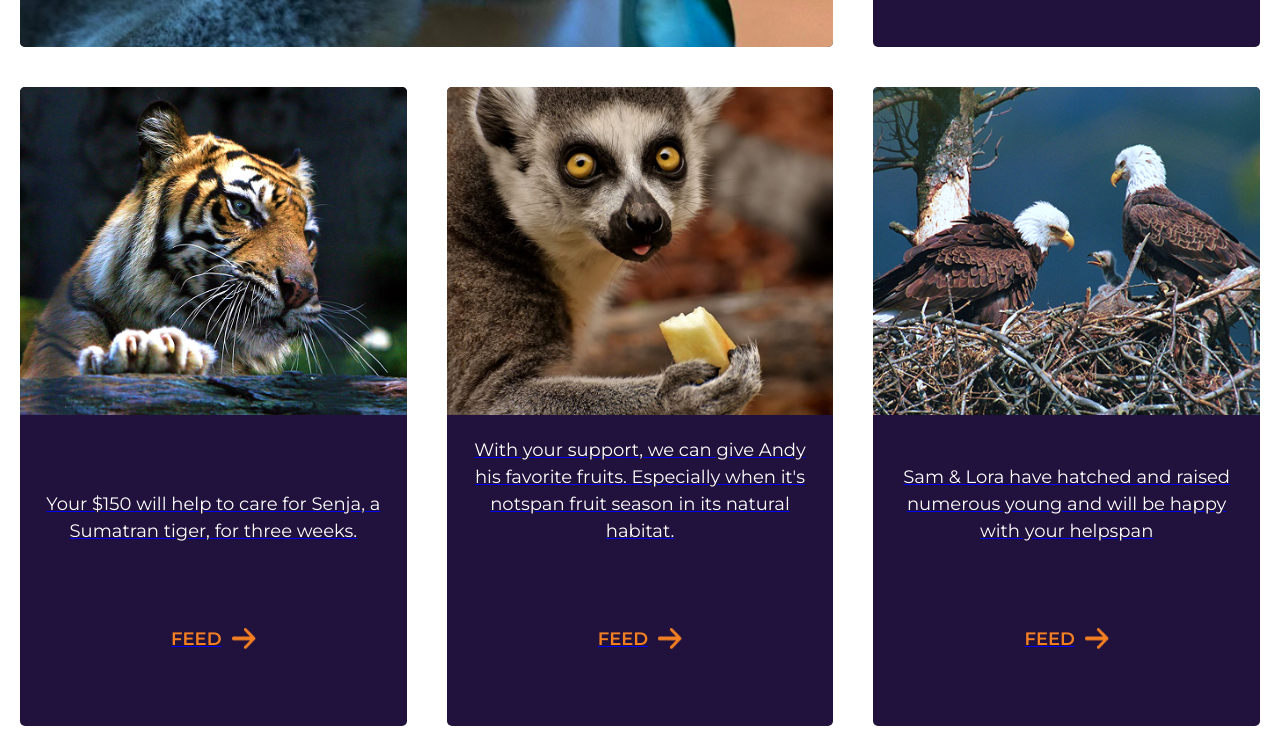
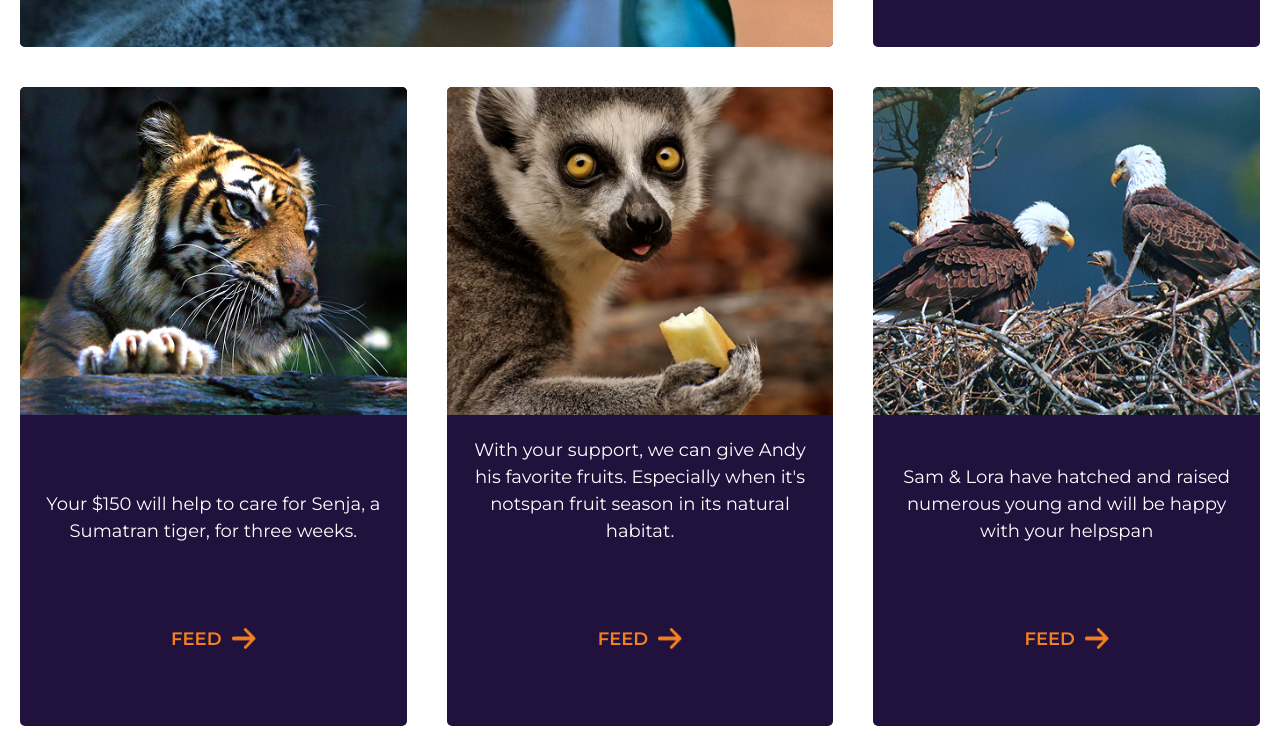
Before and after one commit to iskonplus/Online-ZOO, a plain HTML site: page online-zoo/pages/landing/index.html in a window 1280 px wide. Shown: the part 10388-11140 px from the top of the page. Drawn offline with Linux system fonts and the light colour scheme.

Commit message:
fix: resolve validation issues and address reported bugs

```diff
--- a/online-zoo/pages/landing/index.html
+++ b/online-zoo/pages/landing/index.html
@@ -447,9 +447,9 @@
                         <div class="wrapper-care-card-content">
                             <p>With your support, we can give Andy his favorite fruits. Especially when it's notspan            fruit
                                 season in its natural habitat.</p>
-                            <button class="glass-btn">feed
+                            <span class="glass-btn">feed
                                 <img src="/assets/icons/arrow-orange.png" alt="arrow icon" class="arrow">
-                            </button>
+                            </span>
                         </div>
                     </a>
 
@@ -459,7 +459,7 @@
                             <p>Your $30 could give Lucas a slice of panda cake, made with our secret recipe.</p>
                             <span class="glass-btn">feed
                                 <img src="/assets/icons/arrow-orange.png" alt="arrow icon" class="arrow">
-                            </b>
+                            </span>
                         </div>
                     </a>
 
@@ -467,9 +467,9 @@
                         <img src="/assets/images/image-141.png" alt="photo animal" class="care-for-card-image">
                         <div class="wrapper-care-card-content">
                             <p>Sam & Lora have hatched and raised numerous young and will be happy with your helpspan             </p>
-                            <button class="glass-btn">feed
+                            <span class="glass-btn">feed
                                 <img src="/assets/icons/arrow-orange.png" alt="arrow icon" class="arrow">
-                            </button>
+                            </span>
                         </div>
                     </a>
 
--- a/online-zoo/pages/landing/landing.css
+++ b/online-zoo/pages/landing/landing.css
@@ -862,6 +862,7 @@ footer .glass-light-btn.glass-light-btn>img {
     transition: .3s;
     justify-content: space-between;
     overflow: hidden;
+    text-decoration: none;
 }
 
 
```
